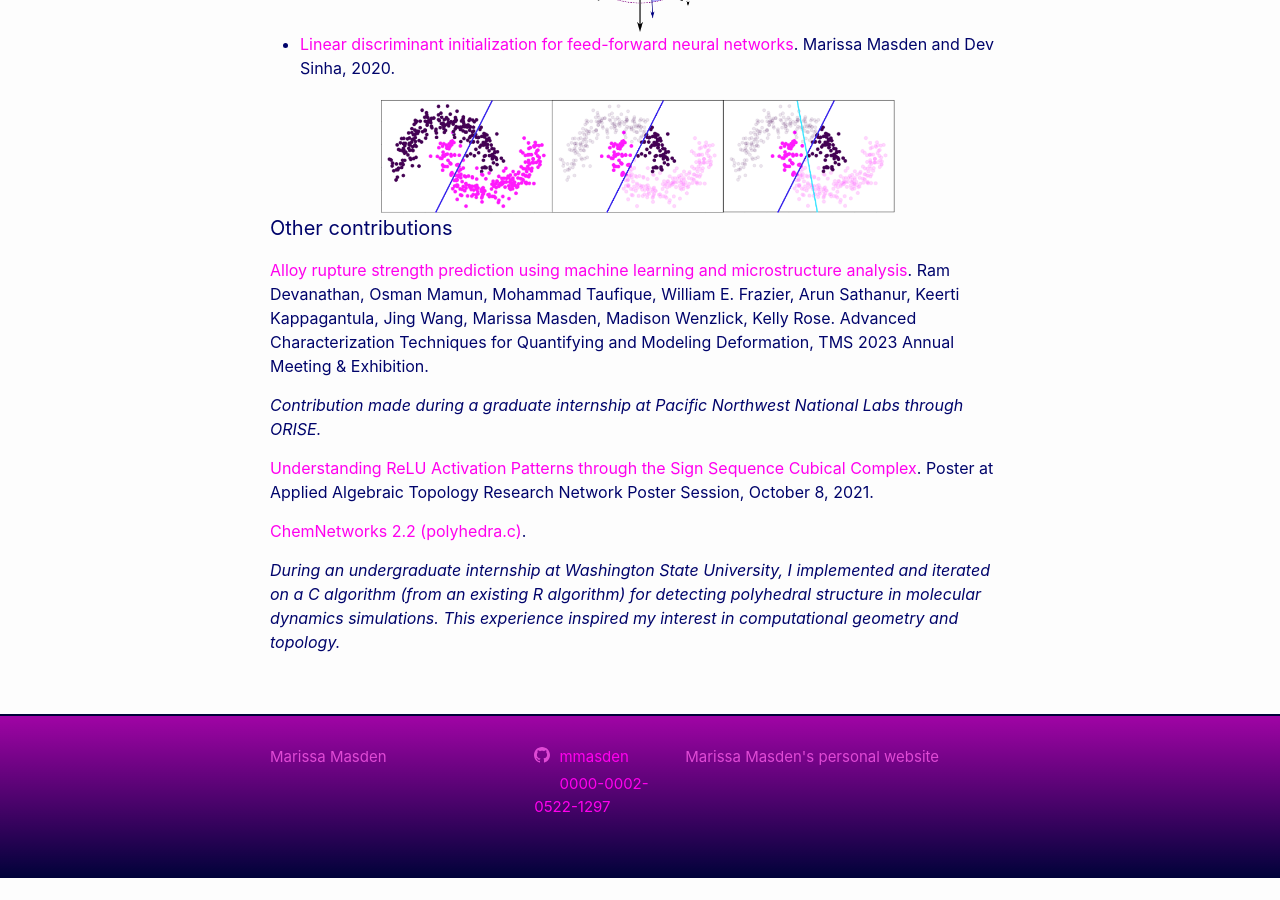
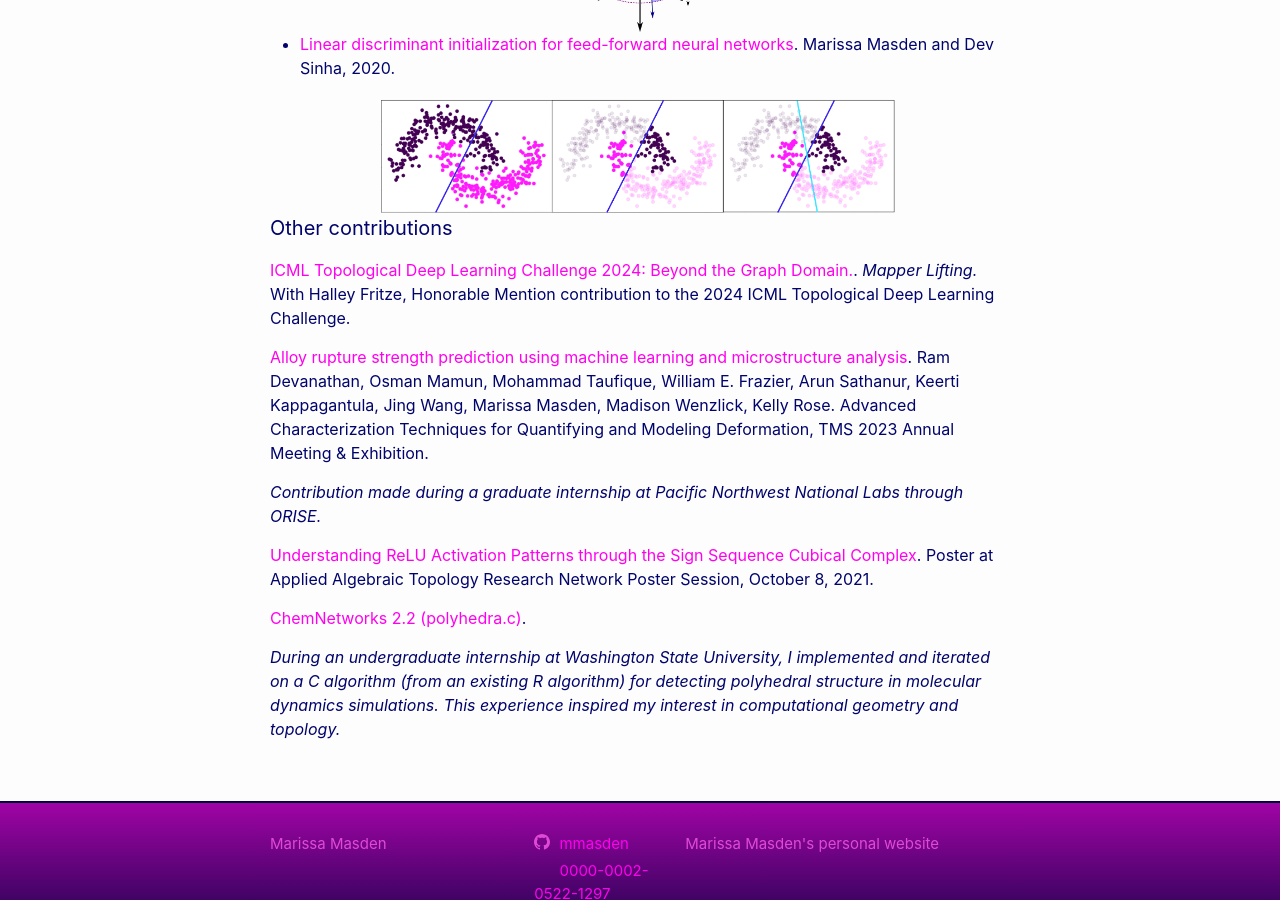
Before and after one commit to mmasden/mmasden.github.io, a Jekyll site: the page built from research.markdown, in a window 1280 px wide and 900 px high, scrolled down 1415 px. Built offline with Jekyll 4.4.1, drawn with Linux system fonts in a browser that asks for light colours; before the commit the page ends 2293 px from its top, so only the background shows below that.

Commit message:
Added TDL challenge

```diff
--- a/research.markdown
+++ b/research.markdown
@@ -48,6 +48,9 @@ My background and research experiences additionally include applications of grap
 
 #### Other contributions
 
+[ICML Topological Deep Learning Challenge 2024: Beyond the Graph Domain.](https://arxiv.org/abs/2409.05211). *Mapper Lifting.* With Halley Fritze, Honorable Mention contribution to the 2024 ICML Topological Deep Learning Challenge.
+
+
 [Alloy rupture strength prediction using machine learning and microstructure analysis](http://www.programmaster.org/PM/PM.nsf/ApprovedAbstracts/D9CD1150C0705AFD8525887E0053A7A4?OpenDocument). Ram Devanathan, Osman Mamun, Mohammad Taufique, William E. Frazier, Arun Sathanur, Keerti Kappagantula, Jing Wang, Marissa Masden, Madison Wenzlick, Kelly Rose. Advanced Characterization Techniques for Quantifying and Modeling Deformation, TMS 2023 Annual Meeting & Exhibition.
 
 *Contribution made during a graduate internship at Pacific Northwest National Labs through ORISE.*
```
Also changed, not shown: assets/images/mapperlifting.jpg (added).
